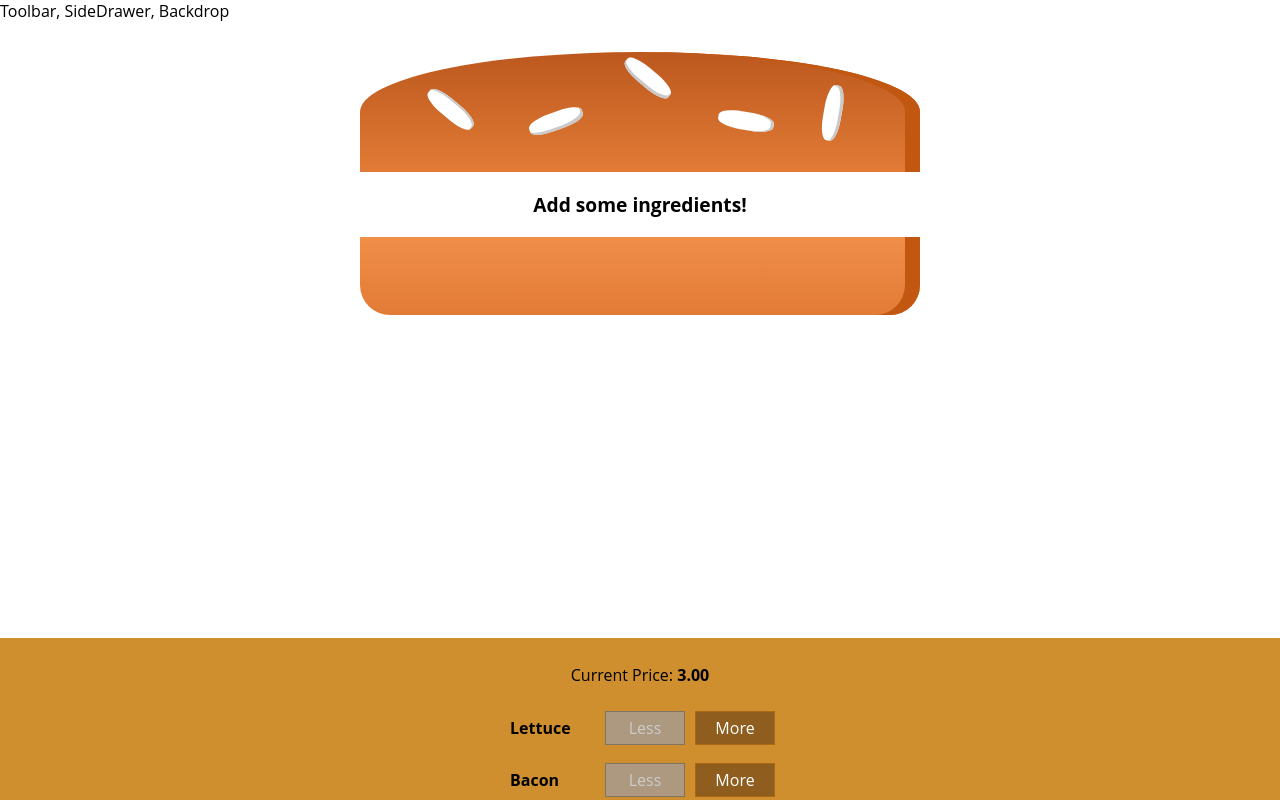
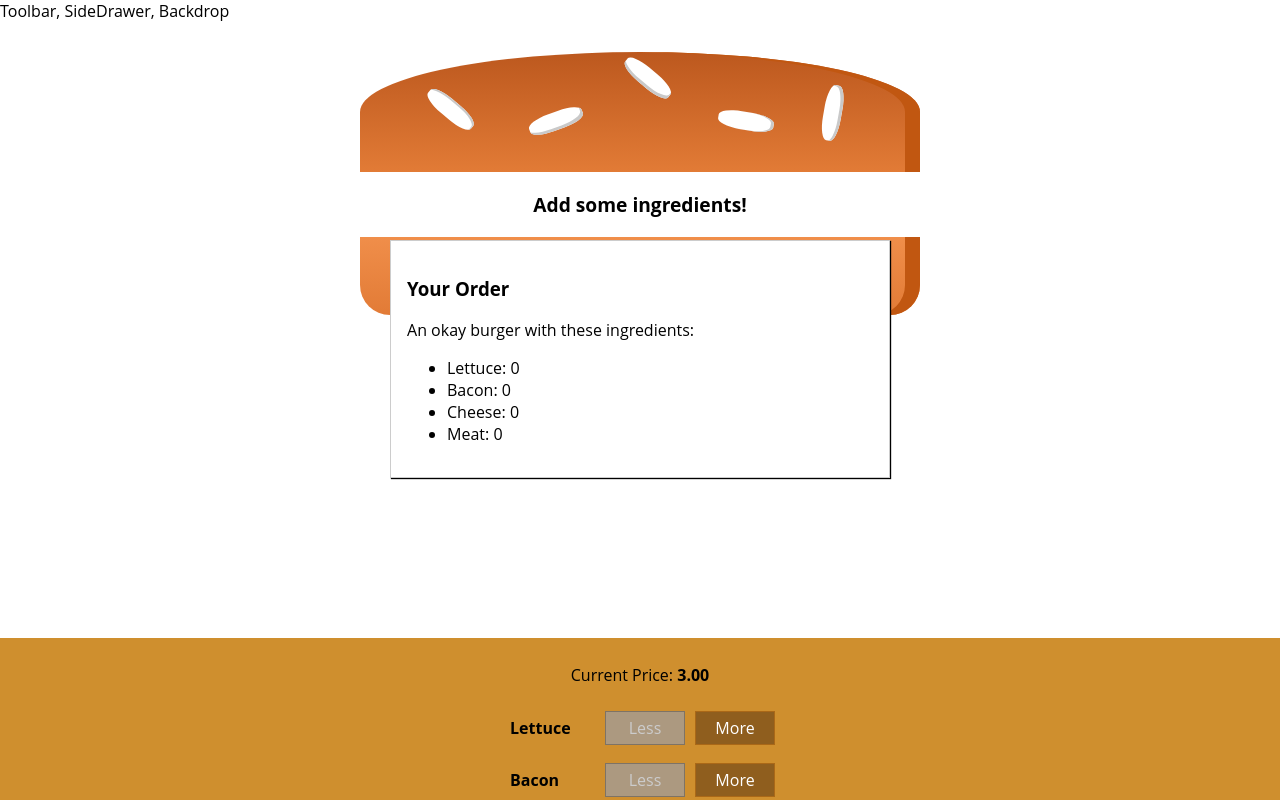
Before and after one commit to acpierc3/sandwich_builder, a React (Create React App) app: page / in a window 1280 px wide. Shown: the top 800 px of the page. Built offline with nearby package versions, Linux system fonts and the light colour scheme; the HTML template or start-up script is replaced by a standard one.

Commit message:
Added Order Summary page and functionality

```diff
--- /dev/null
+++ b/src/components/Burger/OrderSummary/OrderSummary.js
@@ -0,0 +1,25 @@
+import React from 'react';
+
+import Aux from '../../../hoc/Ox';
+// import classes from './OrderSummary.module.css'
+
+const orderSummary = (props) => {
+    const ingredientSummary = Object.entries(props.ingredients).map(ingred => (
+        <li key={ingred[0]}>
+            <span style={{textTransform: 'capitalize'}}>{ingred[0]}</span>: {ingred[1]}
+        </li>
+    ));
+
+    return (
+        <Aux>
+            <h3>Your Order</h3>
+            <p>An okay burger with these ingredients:</p>
+            <ul>
+                {ingredientSummary}
+            </ul>
+
+        </Aux>
+    )
+};
+
+export default orderSummary;
--- /dev/null
+++ b/src/components/UI/Modal/Modal.js
@@ -0,0 +1,11 @@
+import React from 'react';
+
+import classes from './Modal.module.css'
+
+const modal = (props) => (
+    <div className={classes.Modal}>
+        {props.children}
+    </div>
+);
+
+export default modal;
--- /dev/null
+++ b/src/components/UI/Modal/Modal.module.css
@@ -0,0 +1,20 @@
+.Modal {
+    position: fixed;
+    z-index: 500;
+    background-color: white;
+    width: 70%;
+    border: 1px solid #ccc;
+    box-shadow: 1px 1px 1px black;
+    padding: 16px;
+    left: 15%;
+    top: 30%;
+    box-sizing: border-box;
+    transition: all 0.3s ease-out;
+}
+
+@media (min-width: 600px) {
+    .Modal {
+        width: 500px;
+        left: calc(50% - 250px);
+    }
+}
--- a/src/containers/BurgerBuilder/BurgerBuilder.js
+++ b/src/containers/BurgerBuilder/BurgerBuilder.js
@@ -3,6 +3,8 @@ import React, { Component } from 'react';
 import Aux from '../../hoc/Ox';
 import Burger from '../../components/Burger/Burger';
 import BuildControls from '../../components/Burger/BuildControls/BuildControls';
+import Modal from '../../components/UI/Modal/Modal';
+import OrderSummary from '../../components/Burger/OrderSummary/OrderSummary';
 
 const INGREDIENT_PRICES =  {    //typically you name global constants in all caps
     lettuce: 0.4,
@@ -88,6 +90,9 @@ class BurgerBuilder extends Component {
 
         return (
             <Aux>
+                <Modal>
+                    <OrderSummary ingredients={this.state.ingredients} />
+                </Modal>
                 <Burger ingredients={this.state.ingredients} />
                 <BuildControls
                     onAddIngred={this.onAddIngred}
```
Also changed, not shown: src/components/UI/Backdrop/Backdrop.js (added, +9 -0 lines).
